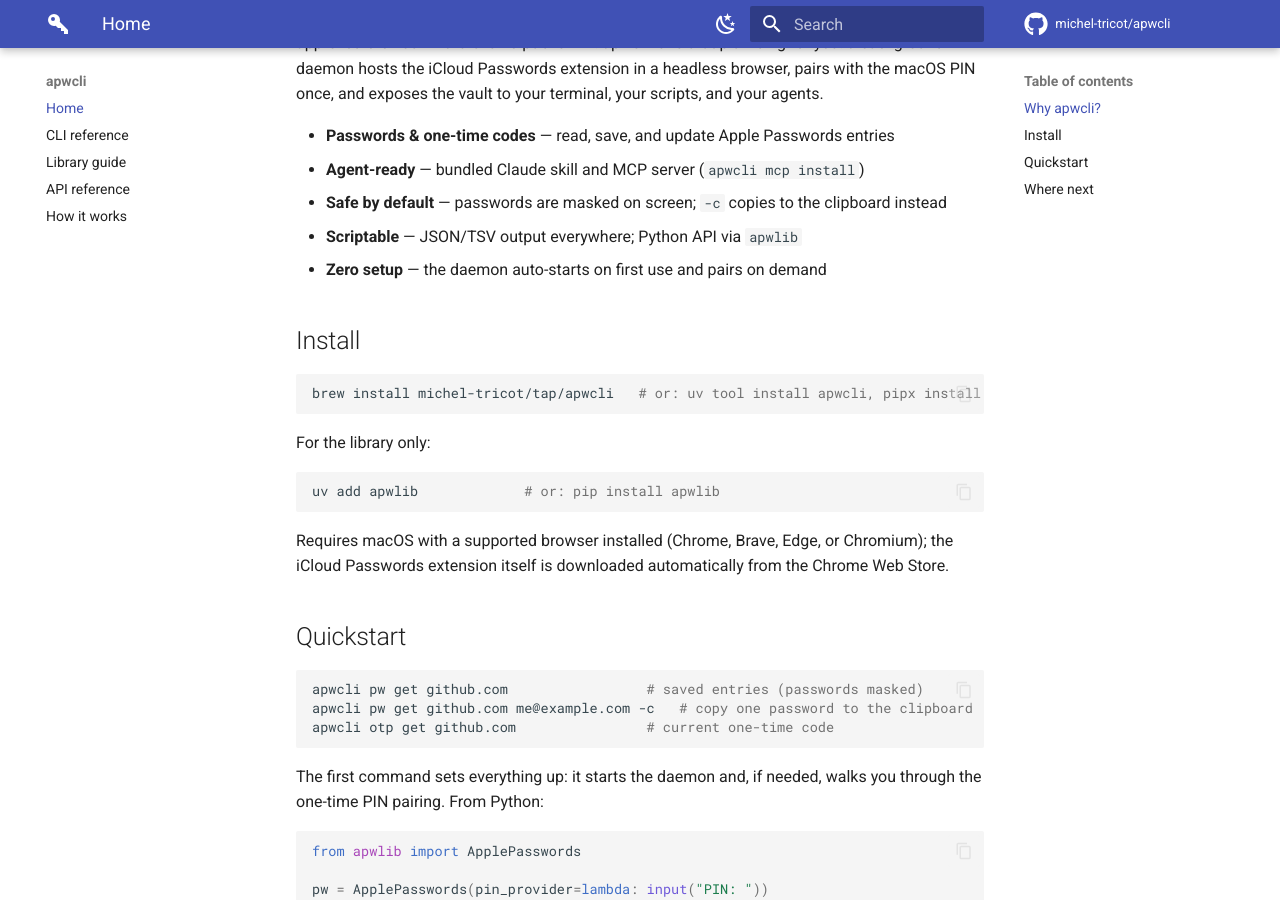
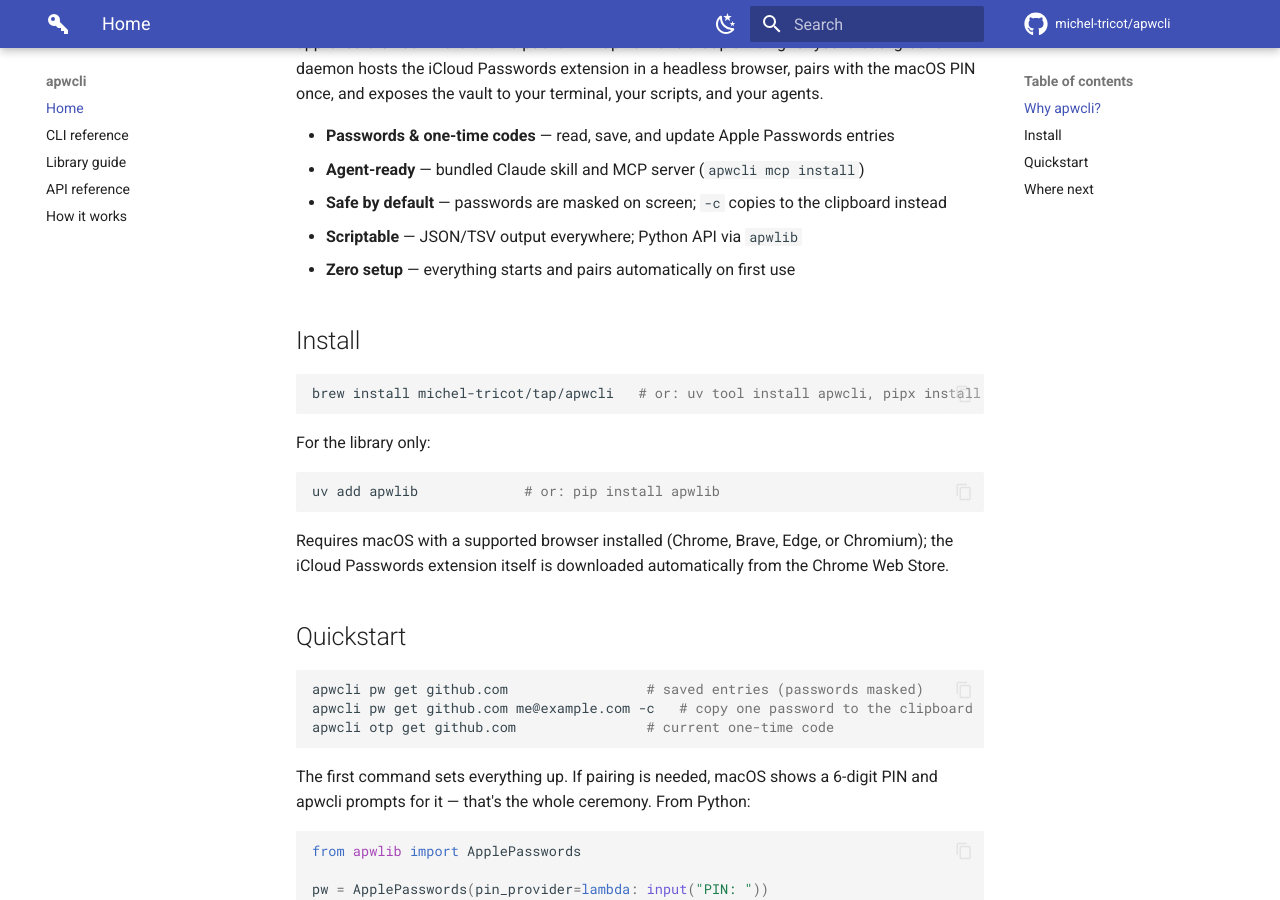
Before and after one commit to michel-tricot/apwcli, an MkDocs documentation site: the page built from docs/index.md, in a window 1280 px wide and 900 px high, scrolled down 434 px. Built offline with MkDocs 1.6.1 and Material for MkDocs 9.7.7, drawn with Linux system fonts in a browser that asks for light colours; comment, search, counter and statistics services are not loaded.

Commit message:
README: the daemon is an implementation detail, not a headline
The main flow no longer mentions the daemon — it starts and pairs itself, so
the pitch, quick start, and scripting sections just describe outcomes. All
daemon commands (doctor, status, pair, restart, logs, stop) move to a new
Troubleshooting section. Docs home page aligned.

Co-Authored-By: Claude Fable 5 <noreply@anthropic.com>

````diff
--- a/docs/index.md
+++ b/docs/index.md
@@ -21,7 +21,7 @@ the vault to your terminal, your scripts, and your agents.
 - **Agent-ready** — bundled Claude skill and MCP server (`apwcli mcp install`)
 - **Safe by default** — passwords are masked on screen; `-c` copies to the clipboard instead
 - **Scriptable** — JSON/TSV output everywhere; Python API via `apwlib`
-- **Zero setup** — the daemon auto-starts on first use and pairs on demand
+- **Zero setup** — everything starts and pairs automatically on first use
 
 ## Install
 
@@ -47,8 +47,9 @@ apwcli pw get github.com me@example.com -c   # copy one password to the clipboar
 apwcli otp get github.com                # current one-time code
 ```
 
-The first command sets everything up: it starts the daemon and, if needed,
-walks you through the one-time PIN pairing. From Python:
+The first command sets everything up. If pairing is needed, macOS shows a
+6-digit PIN and apwcli prompts for it — that's the whole ceremony. From
+Python:
 
 ```python
 from apwlib import ApplePasswords
````
Also changed, not shown: README.md (+28 -29 lines).
